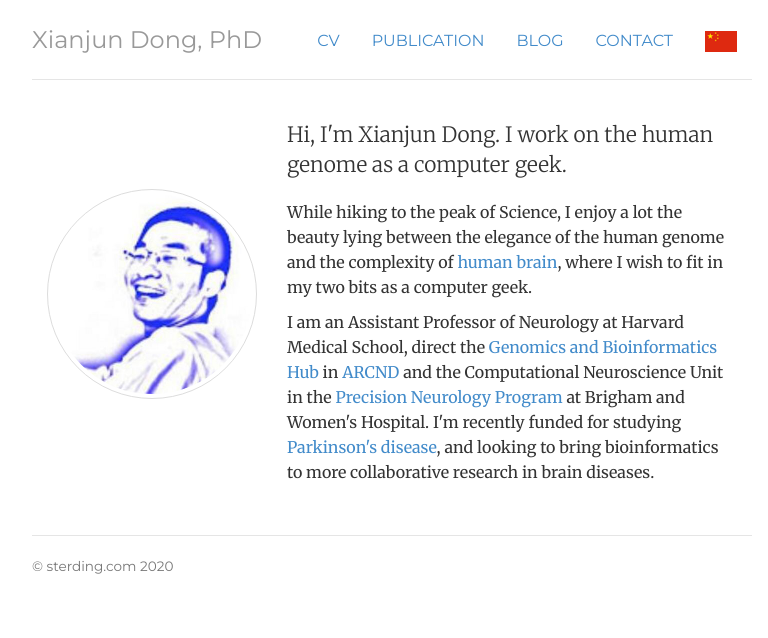
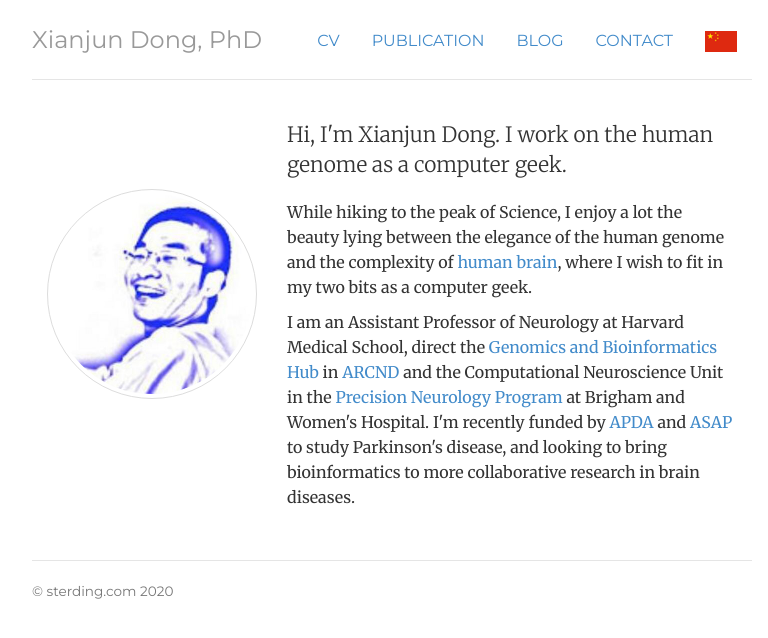
Before and after one commit to sterding/sterding.github.io, a Jekyll site: the page built from index.html, in a window 1280 px wide. Shown: the top 638 px of the page, without its empty margins (248-1016 px from the left). Built offline with Jekyll 4.4.1, drawn with Linux system fonts in a browser that asks for light colours.

Commit message:
update index

```diff
--- a/index.html
+++ b/index.html
@@ -14,7 +14,7 @@
 	<div class="col-sm-8">
 	<p class="lead">Hi, I'm Xianjun Dong. I work on the human genome as a computer geek.</p>
 	<p>While hiking to the peak of Science, I enjoy a lot the beauty lying between the elegance of the human genome and the complexity of <a href="http://humanbraincode.org">human brain</a>, where I wish to fit in my two bits as a computer geek. </p>
-	<p>I am an Assistant Professor of Neurology at Harvard Medical School, direct the <a href="http://bioinformatics.bwh.harvard.edu">Genomics and Bioinformatics Hub</a> in <a href="https://www.brighamandwomens.org/research/departments/center-for-neurologic-diseases/ann-romney-center-for-neurologic-diseases">ARCND</a> and the Computational Neuroscience Unit in the <a href="https://www.bwhparkinsoncenter.org">Precision Neurology Program</a> at Brigham and Women's Hospital. I'm recently funded for studying <a href="https://www.apdaparkinson.org/research/investigators/xianjun-dong-2/">Parkinson's disease</a>, and looking to bring bioinformatics to more collaborative research in brain diseases.</p>
+	<p>I am an Assistant Professor of Neurology at Harvard Medical School, direct the <a href="http://bioinformatics.bwh.harvard.edu">Genomics and Bioinformatics Hub</a> in <a href="https://www.brighamandwomens.org/research/departments/center-for-neurologic-diseases/ann-romney-center-for-neurologic-diseases">ARCND</a> and the Computational Neuroscience Unit in the <a href="https://www.bwhparkinsoncenter.org">Precision Neurology Program</a> at Brigham and Women's Hospital. I'm recently funded by <a href="https://www.apdaparkinson.org/research/investigators/xianjun-dong-2/">APDA</a> and <a href="https://parkinsonsroadmap.org/research-network/biology-of-pd-associated-genetics/">ASAP</a> to study Parkinson's disease, and looking to bring bioinformatics to more collaborative research in brain diseases.</p>
 	</div>
 </div>
 
```
